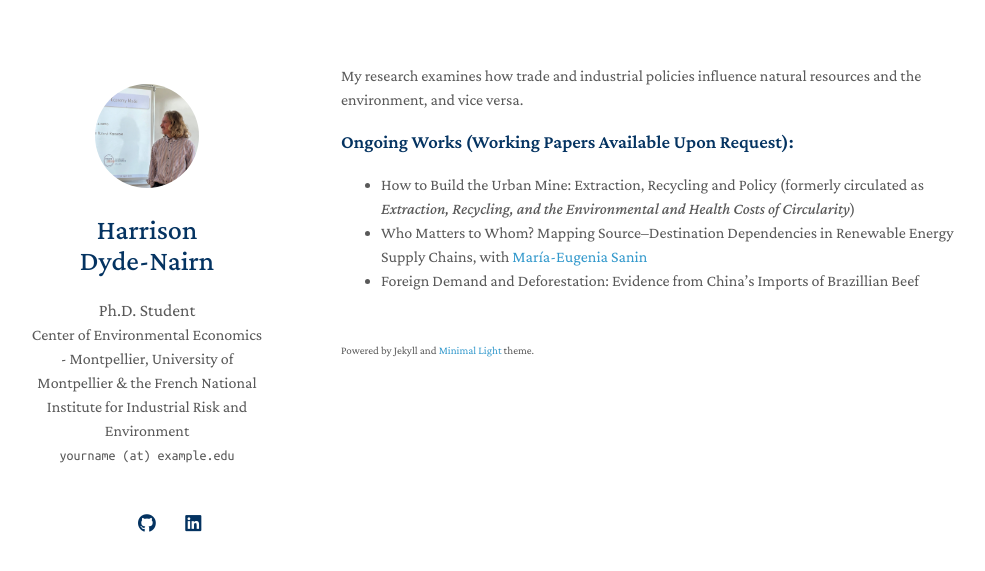
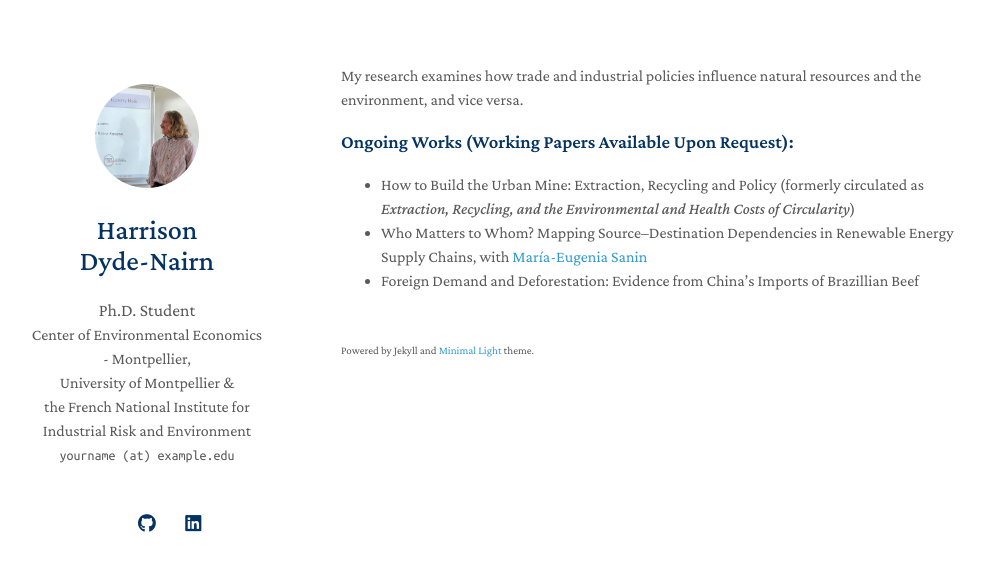
Before and after one commit to hdydenairn/website-test, a Jekyll site: the page built from index.md, in a window 1280 px wide. Shown: the top 571 px of the page, without its empty margins (129-1114 px from the left). Built offline with Jekyll 4.4.1, drawn with Linux system fonts in a browser that asks for light colours; a style sheet for code colours, icons or effects is not loaded.

```diff
--- a/_config.yml
+++ b/_config.yml
@@ -1,7 +1,7 @@
 # Basic Information
 title: Harrison<br>Dyde-Nairn
 position: Ph.D. Student
-affiliation: Center of Environmental Economics - Montpellier, University of Montpellier & the French National Institute for Industrial Risk and Environment
+affiliation: Center of Environmental Economics - Montpellier,<br>University of Montpellier & <br>the French National Institute for Industrial Risk and Environment
 email: yourname (at) example.edu
 
 # Search Engine Optimization (SEO)
```
